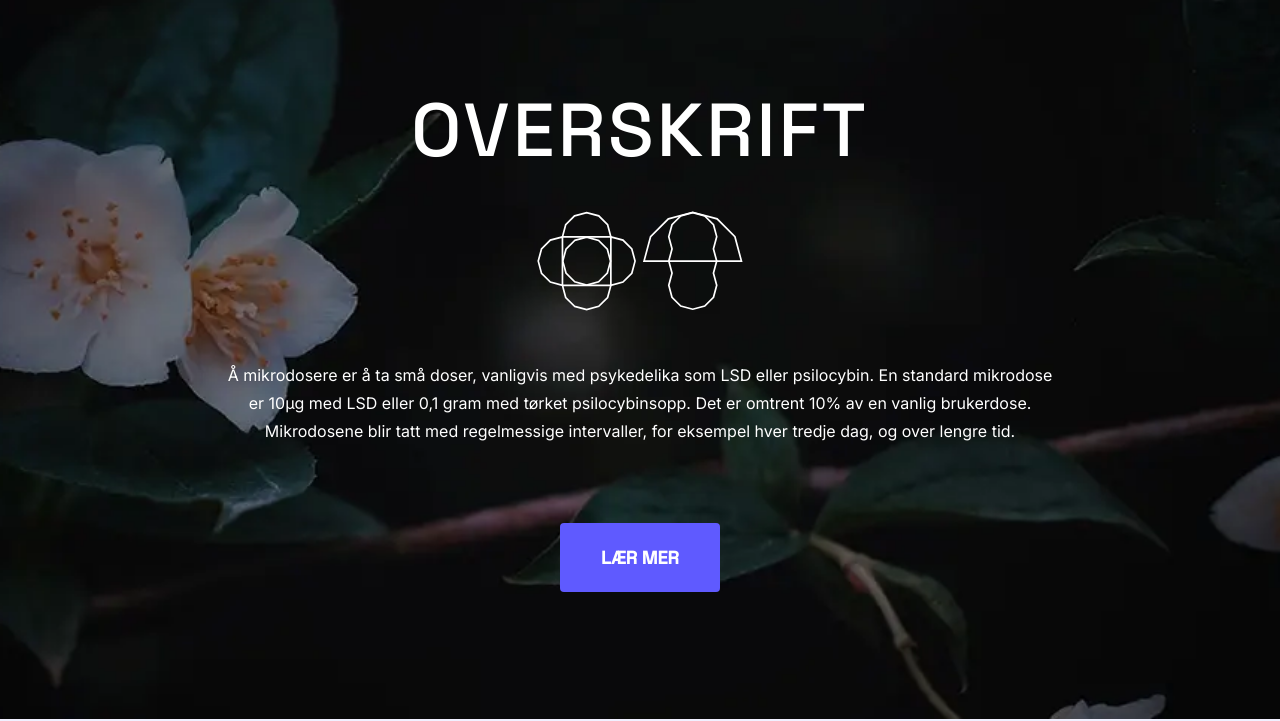
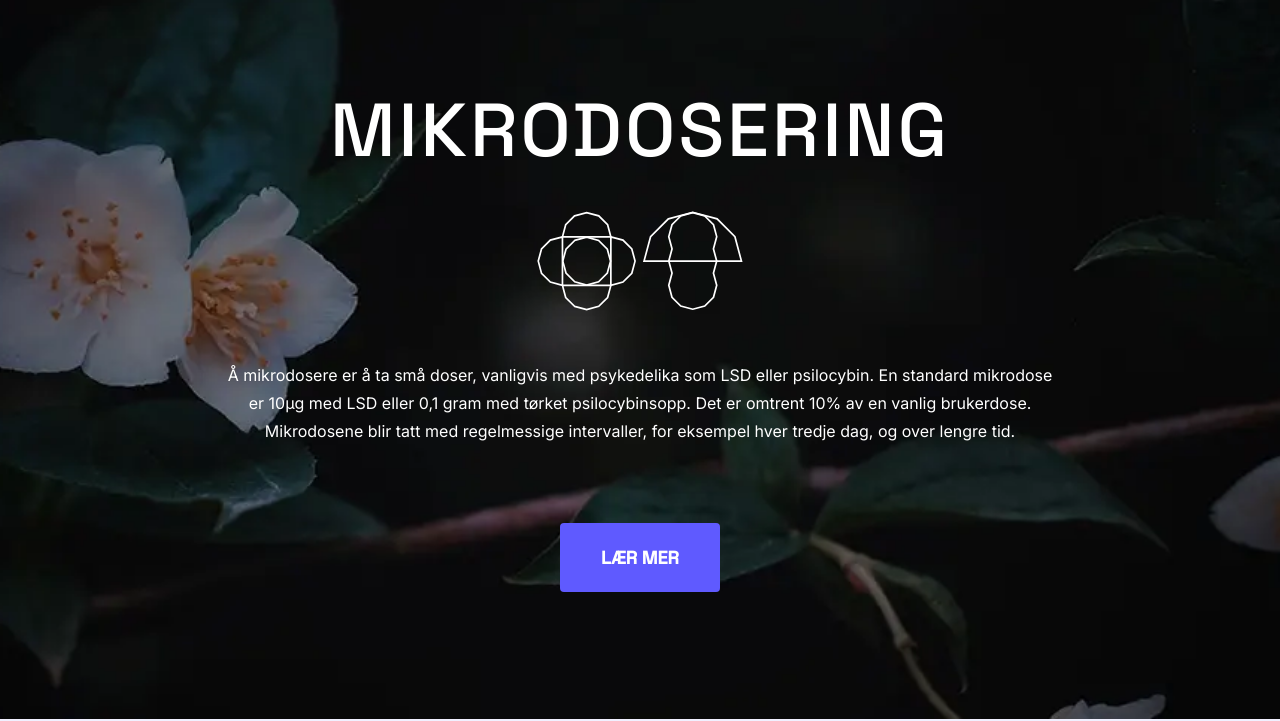
Before and after one commit to EmmaSofiaorg/mikrodosering.no, a plain HTML site: page index.html in a window 1280 px wide. Shown: the part 81-802 px from the top of the page. Drawn offline with Linux system fonts and the light colour scheme.

Commit message:
Fixed heading

```diff
--- a/index.html
+++ b/index.html
@@ -96,7 +96,7 @@
         <div class="intro-text">
           <div class="row mt-4">
             <div class="col-lg-12 text-center">
-              <div class="intro-heading text-uppercase">Overskrift</div>
+              <div class="intro-heading text-uppercase">Mikrodosering</div>
               <img class="intro-image" width="216em" height="104em" src="img/microdose.svg" alt="">
               <div class="text-faded mb-4">
                 <p>
```
